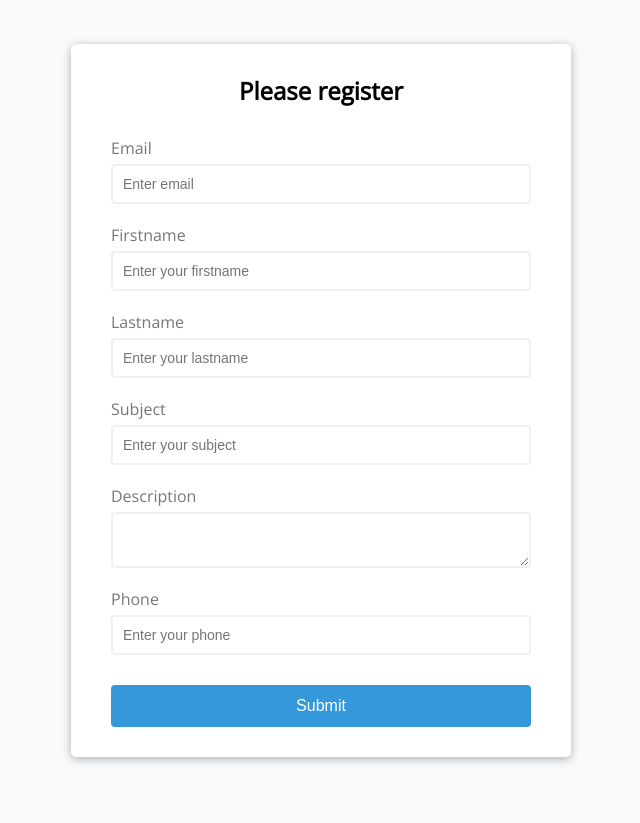
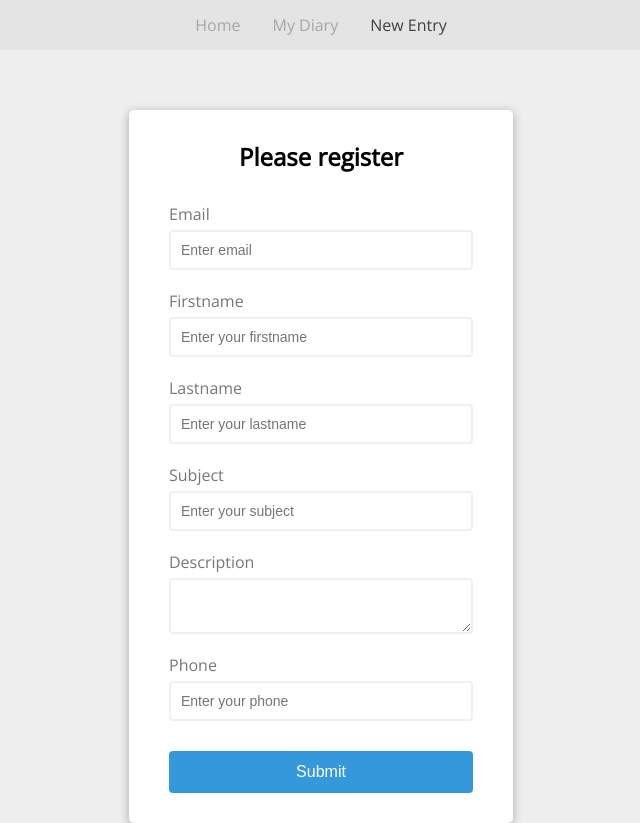
Before and after one commit to nstifi/lb02.modul290, a plain HTML site: page contact-client/index.html in a window 1280 px wide. Shown: the whole page, without its empty margins (319-959 px from the left). Before the commit the page ends 800 px from the top, so only its background shows below. Drawn offline with nearby package versions, Linux system fonts and the light colour scheme; no server answers.

Commit message:
first commit

```diff
--- a/contact-client/index.html
+++ b/contact-client/index.html
@@ -7,7 +7,26 @@
     <link rel="stylesheet" href="style/input-form.css" />
     <title>Contact form</title>
   </head>
+
+
+
   <body>
+  <header>
+    <nav>
+      <ul>
+        <li><a href="home.html">Home</a></li>
+        <li><a href="">My Diary</a></li>
+        <li><a class="active" href="index.html">New Entry</a></li>
+        </li>
+      </ul>
+    </nav>
+  </header>
+<br>
+<br>
+<br>
+<br>
+<br>
+
   <div class="container">
     <form id="form" class="form">
       <h2>Please register</h2>
--- a/contact-client/style/home.css
+++ b/contact-client/style/home.css
@@ -10,6 +10,7 @@
 }
 body{
     background-color: #efeeee;
+    margin-top: 0;
 }
 /*------------------------------ Navigation --------------------------- */
 nav {
--- a/contact-client/style/input-form.css
+++ b/contact-client/style/input-form.css
@@ -13,20 +13,75 @@
 }
 
 body {
-  background-color: #f9fafb;
+  background-color: #efeeee;
   font-family: 'Open Sans', sans-serif;
-  display: flex;
-  align-items: center;
-  justify-content: center;
+
+
   min-height: 100vh;
   margin: 0;
 }
+/* -------- */
+nav {
+  position: fixed;
+  display: block;
+  justify-content: center;
+  z-index: 1;
+  width: 70%;
+  margin-left: 15%;
+}
 
+ul {
+  list-style-type: none;
+  margin: 0;
+  padding: 0;
+  overflow: hidden;
+  display: flex;
+  justify-content: center;
+  font-family: 'Open Sans', sans-serif;
+  background-color:    #e5e4e4;;
+
+}
+
+li {
+  float: left;
+  background-color: #e5e4e4;
+}
+
+li a{
+  display: block;
+  color: #A6A6A6;
+  text-align: center;
+  padding: 14px 16px;
+  text-decoration: none;
+  background-color: #e5e4e4;
+}
+
+li a:hover {
+  color: #404040;
+  transition: 0.3s;
+}
+
+.active {
+  color: #404040;
+
+}
+
+.active:hover {
+  color:  black;
+  transition: 0.3s;
+}
+
+
+/*------*/
 .container {
   background-color: #fff;
   border-radius: 5px;
   box-shadow: 0 2px 10px rgba(0, 0, 0, 0.3);
-  width: 500px;
+  width: 30%;
+  margin-left: 35%;
+
+
+
 }
 
 h2, h3 {
@@ -36,6 +91,7 @@ h2, h3 {
 
 .form {
   padding: 30px 40px;
+
 }
 
 .form-control {
```
Also changed, not shown: contact-client/home.html (+0 -5 lines), 1 other file. Lines whose indentation alone changed are shown as unchanged.
